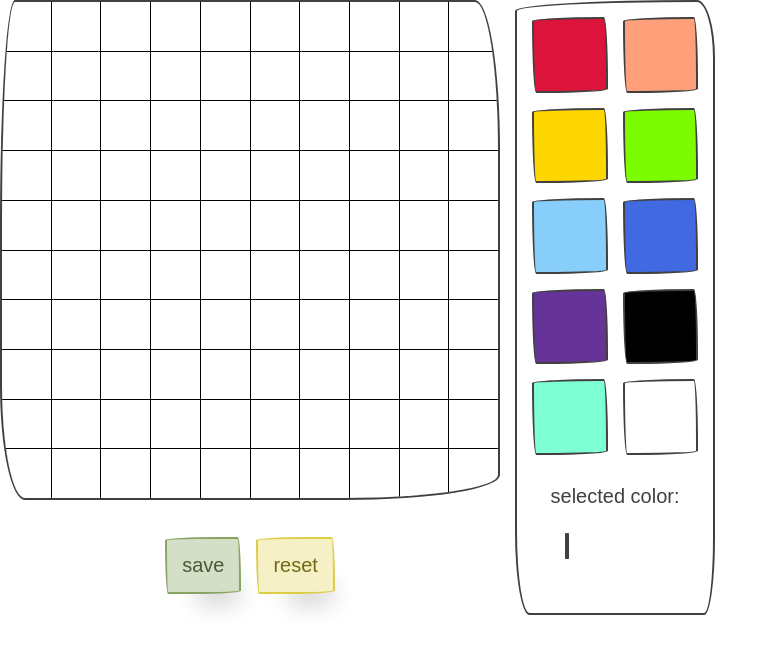
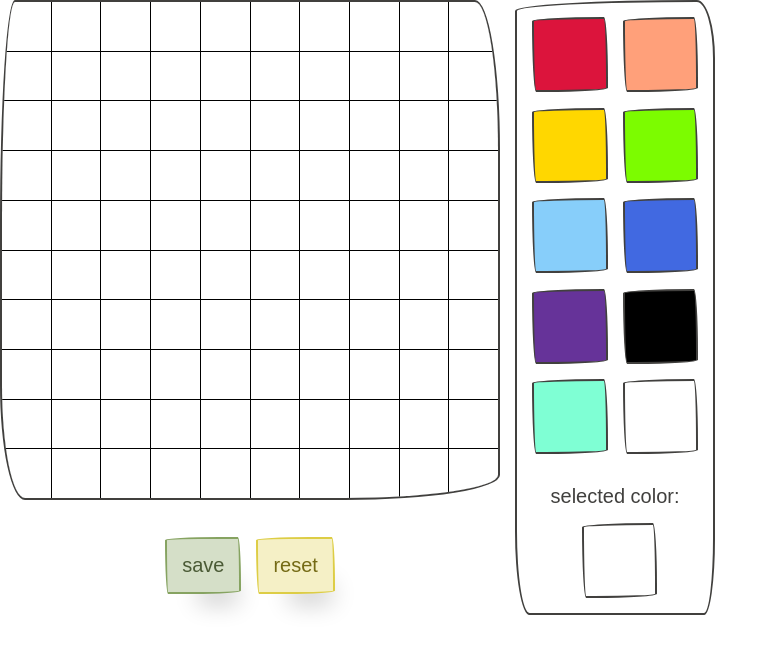
Before and after one commit to pavermakov/react-pixel-draw, a React app: page / in a window 1280 px wide. Shown: the top 654 px of the page, without its empty margins (0-778 px from the left). Built offline with nearby package versions, Linux system fonts and the light colour scheme; a web font is replaced by a local one.

Commit message:
WEB-4. Refactored colors bar

```diff
--- a/src/components/colors-bar-color/ColorsBarColor.less
+++ b/src/components/colors-bar-color/ColorsBarColor.less
@@ -1,7 +1,8 @@
 .colors-bar-color {
+  display: block;
   cursor: pointer;
-  max-width: 100px;
-  max-height: 100px;
+  min-width: 75px;
+  max-height: 75px;
   width: 100%;
   height: 100%;
 }
--- a/src/components/colors-bar/ColorsBar.js
+++ b/src/components/colors-bar/ColorsBar.js
@@ -33,9 +33,9 @@ const ColorsBar = () => (
       <span className="colors-bar__header">selected color:</span>
 
       <div className="colors-bar__row">
-        <span className="colors-bar__selected-color">
+        {/* <span className="colors-bar__selected-color"> */}
           <ColorsBarColor color={selectedColor} />
-        </span>
+        {/* </span> */}
       </div>
     </div>
   </div>
--- a/src/components/colors-bar/ColorsBar.less
+++ b/src/components/colors-bar/ColorsBar.less
@@ -23,17 +23,9 @@
     flex-basis: 150px;
   }
 
-  &__row {
-    display: flex;
-    flex-direction: column;
-    flex-grow: 1;
-    justify-content: center;
-    align-items: center;
-  }
-
-  &__row > &__selected-color {
-    width: 100px;
-    height: 50px;
+  &__selector > &__row {
+    height: 100%;
+    padding: 0 50px;
   }
 
   &__picker + &__selector {
```
